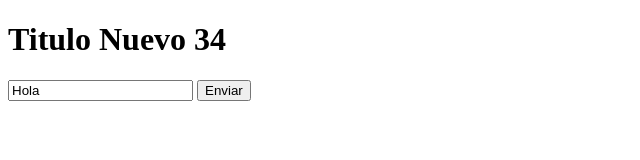
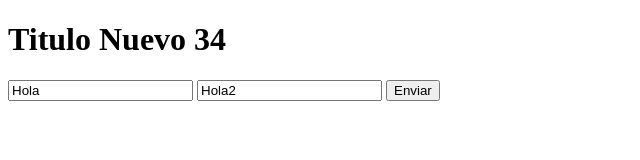
Before and after one commit to Jorge-1993122/Hello_Git, a plain HTML site: page index.html in a window 1280 px wide. Shown: the whole page, without its empty margins (0-640 px from the left). Drawn offline with Linux system fonts and the light colour scheme.

Commit message:
agregado campo

```diff
--- a/index.html
+++ b/index.html
@@ -10,6 +10,7 @@
     <h1>Titulo Nuevo 34</h1>
     <form action="#" method="get">
         <input type="text" value="Hola" />
+        <input type="text" value="Hola2" />
 
         <input type="button" value="Enviar"/>
 
```
